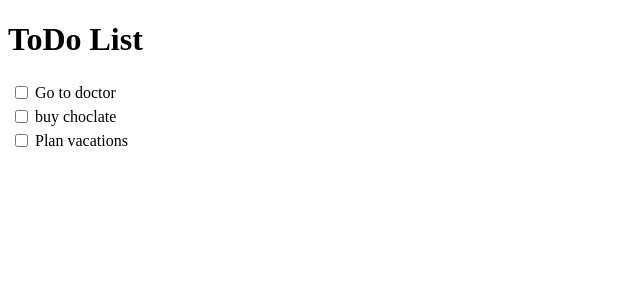
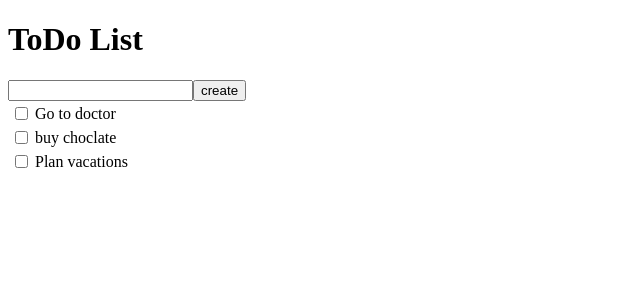
Before and after one commit to lakhaNamdhari/todo-using-react, a React app: page / in a window 1280 px wide. Shown: the top 300 px of the page, without its empty margins (0-640 px from the left). Built offline with nearby package versions, Linux system fonts and the light colour scheme.

Commit message:
- Added add task functionality

```diff
--- a/App.js
+++ b/App.js
@@ -7,27 +7,48 @@ class App extends React.Component {
     super();
 
     this.state = {
+      newTaskName: '',
       data: [
         {
-          id: 1,
+          id: 0,
           name: "Go to doctor"
         },
         {
-          id: 2,
+          id: 1,
           name: "buy choclate"
         },
         {
-          id: 3,
+          id: 2,
           name: "Plan vacations"
         }
       ]
     }
+
+    this.updateTaskName = this.updateTaskName.bind(this);
+    this.createTask = this.createTask.bind(this);
+  }
+
+  updateTaskName(e){
+    this.setState({
+      newTaskName: e.target.value
+    });
+  }
+
+  createTask(){
+    this.state.data.push({
+      id: this.state.data.length,
+      name: this.state.newTaskName
+    })
+    this.setState({
+      data: this.state.data
+    });
+    this.state.newTaskName = '';
   }
 
   render() {
     return (
       <div>
-        <Header/>
+        <Header newTaskName={this.state.newTaskName} updateTaskName={this.updateTaskName} createTask={this.createTask} />
         <table>
           <tbody>
             { this.state.data.map((task, i) => <Task name={task.name} key={task.id} />) }
--- a/components/header/Header.js
+++ b/components/header/Header.js
@@ -37,6 +37,8 @@ class Header extends React.Component {
     return(
       <header>
         <h1>ToDo List</h1>
+        <input type="text" value={this.props.newTaskName} onChange={this.props.updateTaskName} />
+        <button type="submit" onClick={this.props.createTask} >create</button>
       </header>
     );
   }
```
